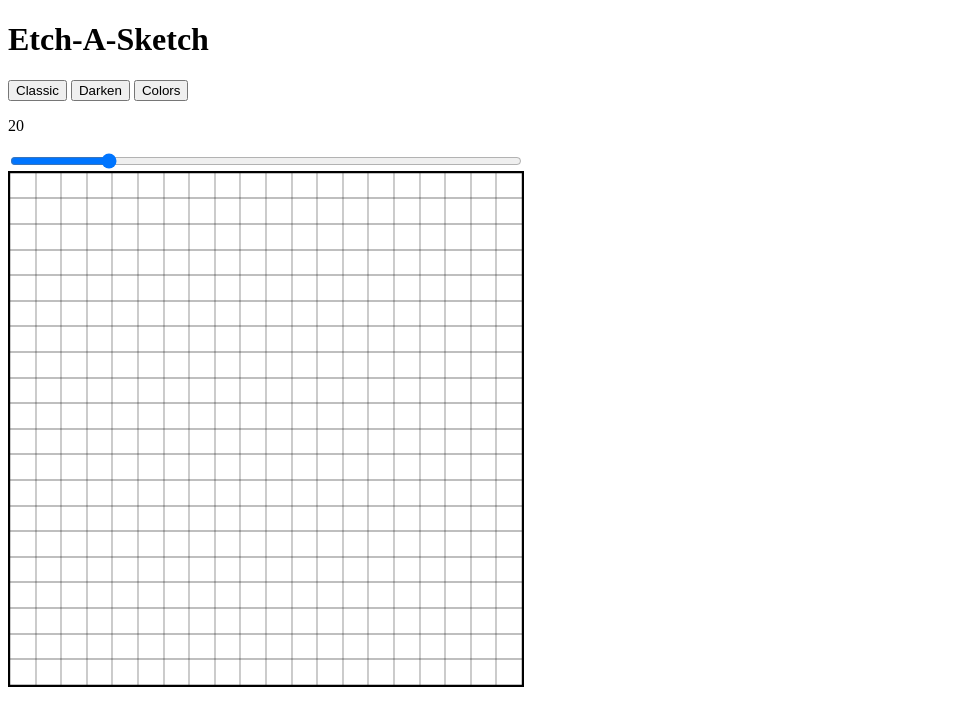
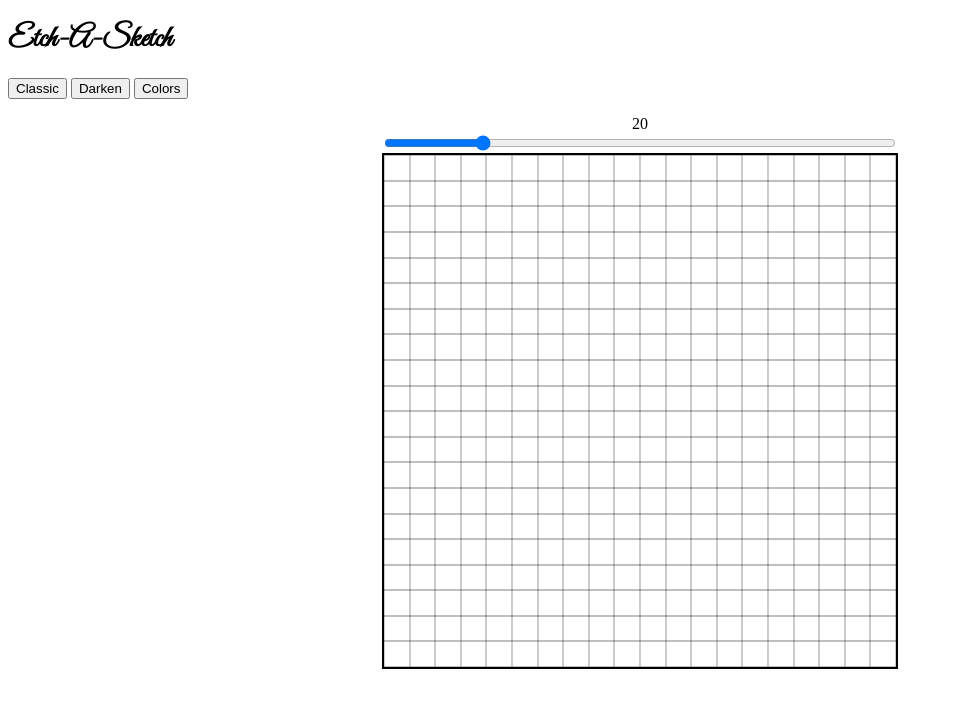
Before and after one commit to irahudgin/etch-a-sketch, a plain HTML site: page index.html in a window 1280 px wide. Shown: the whole page, without its empty margins (0-953 px from the left). Drawn offline with Linux system fonts and the light colour scheme.

Commit message:
added cursive google font

```diff
--- a/index.html
+++ b/index.html
@@ -4,6 +4,12 @@
     <meta charset="UTF-8" />
     <meta http-equiv="X-UA-Compatible" content="IE=edge" />
     <meta name="viewport" content="width=device-width, initial-scale=1.0" />
+    <link rel="preconnect" href="https://fonts.googleapis.com" />
+    <link rel="preconnect" href="https://fonts.gstatic.com" crossorigin />
+    <link
+      href="https://fonts.googleapis.com/css2?family=Great+Vibes&display=swap"
+      rel="stylesheet"
+    />
     <link rel="stylesheet" href="./styles.css" />
     <script src="./js.js" defer></script>
     <title>Etch-A-Sketch</title>
@@ -13,6 +19,7 @@
     <button id="classic">Classic</button>
     <button id="darken">Darken</button>
     <button id="colors">Colors</button>
+    <div class="etchholder">
       <div class="slidecontainer">
         <p id="rangeValue">20</p>
         <input
@@ -25,5 +32,6 @@
         />
       </div>
       <div id="mainholder"></div>
+    </div>
   </body>
 </html>
--- a/styles.css
+++ b/styles.css
@@ -6,10 +6,18 @@
   justify-content: space-between;
   flex-wrap: wrap;
   flex-direction: row;
+  flex-shrink: 0;
   align-content: flex-start;
   border: 2px solid black;
   background-color: black;
   box-shadow: 0px 0px 0px 1px black inset;
+}
+
+.etchholder {
+  display: flex;
+  flex-direction: column;
+  justify-content: center;
+  align-items: center;
 }
 
 .pixel {
@@ -28,6 +36,16 @@
   opacity: 0.5;
 }
 
+p {
+  text-align: center;
+  margin-bottom: 0;
+}
+
+h1 {
+  font-family: "Great Vibes", cursive;
+  font-size: 30px;
+}
+
 #slider {
   width: 512px;
 }
```
Also changed, not shown: 2 other files. Lines whose indentation alone changed are shown as unchanged.
